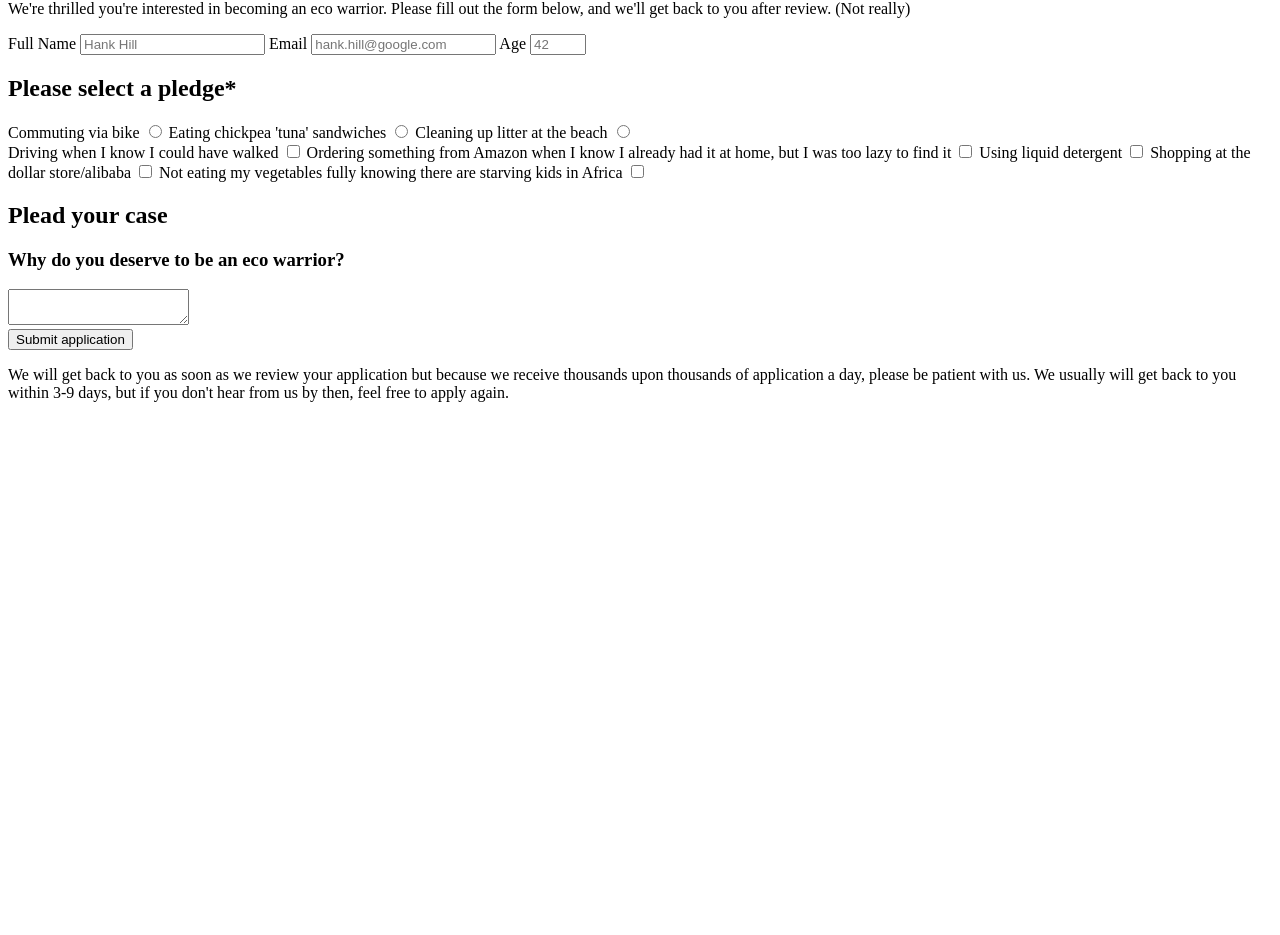
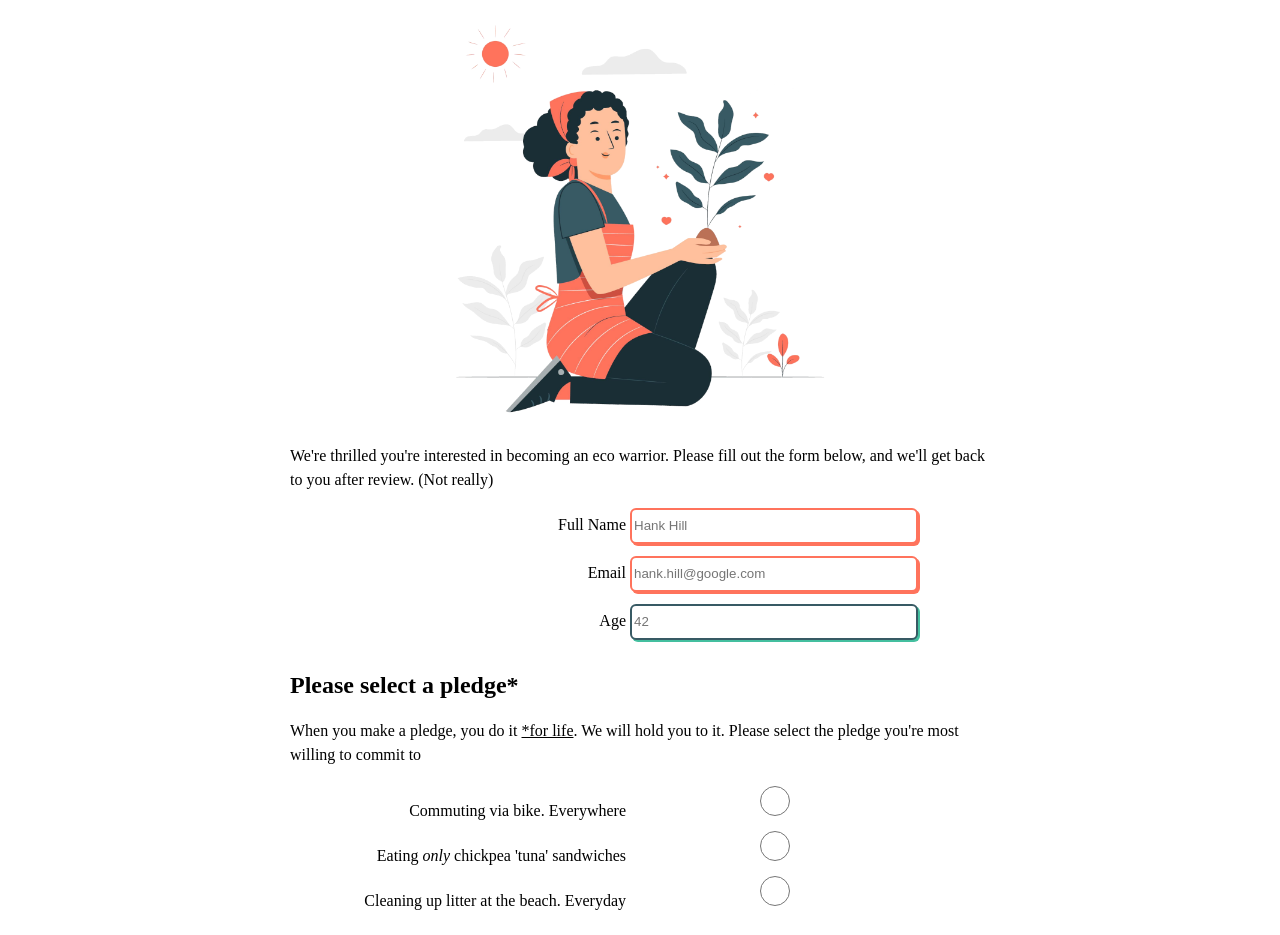
Before and after one commit to elsalvadordali/fcc-survey-form, a plain HTML site: page index.html in a window 1280 px wide. Shown: the part 80-1015 px from the top of the page. Before the commit the page ends 800 px from the top, so only its background shows below. Drawn offline with Linux system fonts and the light colour scheme.

Commit message:
css complete

```diff
--- a/index.html
+++ b/index.html
@@ -4,23 +4,36 @@
     <meta charset="UTF-8" />
     <meta http-equiv="X-UA-Compatible" content="IE=edge" />
     <meta name="viewport" content="width=device-width, initial-scale=1.0" />
-    <title>Document</title>
+    <title>Join Eco Warriors</title>
+    <link href="./style.css" rel="stylesheet" type="text/css" />
   </head>
   <body>
-    <h1 id="h1">Eco warrior registration form</h1>
-    <p id="'description">
+    <div class="container">
+      <h1 id="title">Eco warrior registration form</h1>
+      <div class="img">
+        <img src="./5828479.png" alt="cartoon image of a woman gardening" />
+      </div>
+      <p id="description">
         We're thrilled you're interested in becoming an eco warrior. Please fill
         out the form below, and we'll get back to you after review. (Not really)
       </p>
       <form id="survey-form">
+        <div>
           <label id="name-label" for="name">Full Name</label>
-      <input type="text" name="name" id="name" placeholder="Hank Hill" />
+          <input
+            type="text"
+            name="name"
+            id="name"
+            placeholder="Hank Hill"
+            required
+          />
           <label id="email-label" for="email">Email</label>
           <input
             type="email"
             name="email"
             id="email"
             placeholder="hank.hill@google.com"
+            required
           />
 
           <label id="number-label" for="age">Age</label>
@@ -32,33 +45,101 @@
             min="18"
             max="65"
           />
-
+        </div>
         <div>
           <h2>Please select a pledge*</h2>
-        <label for="biking">Commuting via bike</label>
+          <p>
+            When you make a pledge, you do it <u>*for life</u>. We will hold you
+            to it. Please select the pledge you're most willing to commit to
+          </p>
+          <label for="biking">Commuting via bike. Everywhere</label>
           <input type="radio" id="biking" name="hobby" value="biking" />
-        <label for="sandwich">Eating chickpea 'tuna' sandwiches</label>
+          <label for="sandwich"
+            >Eating <i>only</i> chickpea 'tuna' sandwiches</label
+          >
           <input type="radio" id="sandwich" name="hobby" value="sandwich" />
-        <label for="sandwich">Cleaning up litter at the beach</label>
+          <label for="sandwich"
+            >Cleaning up litter at the beach. Everyday</label
+          >
           <input type="radio" id="beach" name="hobby" value="beach" />
         </div>
         <div>
-        <label for="driving">Driving when I know I could have walked</label>
-        <input type="checkbox" id="driving" name="sin" value="driving" />
-        <label for="amazon"
-          >Ordering something from Amazon when I know I already had it at home,
-          but I was too lazy to find it</label
+          <h2>Sins you're personally guilty of</h2>
+          <p>
+            We value honestly, but if you have too many transgressions, we
+            <i>will</i> hold it against you.
+          </p>
+          <label for="driving" class="sin-label"
+            >Driving when I know I could have walked</label
           >
-        <input type="checkbox" id="amazon" name="sin" value="amazon" />
-        <label for="detergent">Using liquid detergent</label>
-        <input type="checkbox" id="detergent" name="sin" value="detergent" />
-        <label for="cheap">Shopping at the dollar store/alibaba</label>
-        <input type="checkbox" id="cheap" name="sin" value="cheap" />
-        <label for="vegetables"
+          <input
+            type="checkbox"
+            id="driving"
+            name="sin"
+            value="driving"
+            class="sin"
+          />
+          <label for="amazon" class="sin-label"
+            >Ordering something from Amazon when I know I already had it at
+            home, but I was too lazy to find it</label
+          >
+          <input
+            type="checkbox"
+            id="amazon"
+            name="sin"
+            value="amazon"
+            class="sin"
+          />
+          <label for="detergent" class="sin-label"
+            >Using liquid detergent</label
+          >
+          <input
+            type="checkbox"
+            id="detergent"
+            name="sin"
+            value="detergent"
+            class="sin"
+          />
+          <label for="cheap" class="sin-label"
+            >Shopping at the dollar store/alibaba</label
+          >
+          <input
+            type="checkbox"
+            id="cheap"
+            name="sin"
+            value="cheap"
+            class="sin"
+          />
+          <label for="vegetables" class="sin-label"
             >Not eating my vegetables fully knowing there are starving kids in
             Africa</label
           >
-        <input type="checkbox" id="vegetables" name="sin" value="vegetables" />
+          <input
+            type="checkbox"
+            id="vegetables"
+            name="sin"
+            value="vegetables"
+            class="sin"
+          />
+          <label for="school" class="sin-label"
+            >Driving your kid to/from school</label
+          >
+          <input
+            type="checkbox"
+            id="school"
+            name="sin"
+            value="school"
+            class="sin"
+          />
+        </div>
+        <div>
+          <h2>What would you like to participate in?</h2>
+          <select id="dropdown">
+            <option value="””">Vegan potlucks</option>
+            <option value="””">Animal rescue</option>
+            <option value="””">Dumpster diving</option>
+            <option value="””">Planting trees</option>
+          </select>
         </div>
         <div>
           <h2>Plead your case</h2>
@@ -66,14 +147,41 @@
           <textarea></textarea>
         </div>
         <div>
-        <button type="submit">Submit application</button>
+          <dropdown
+        </div>
+        <div>
+          <button type="submit" id="submit">Submit application</button>
           <p>
             We will get back to you as soon as we review your application but
             because we receive thousands upon thousands of application a day,
-          please be patient with us. We usually will get back to you within 3-9
-          days, but if you don't hear from us by then, feel free to apply again.
+            please be patient with us. We usually will get back to you within
+            3-9 days, but if you don't hear from us by then, feel free to apply
+            again.
           </p>
         </div>
       </form>
+      <footer>
+        <a href="https://www.freepik.com/vectors/plant-care"
+          >Image created by freepik</a
+        >
+      </footer>
+    </div>
   </body>
+  <script>
+    document.addEventListener('click', e => {
+      if (e.target.type === 'checkbox') {
+        let arr = 0
+        let list = document.querySelectorAll('.sin')
+        for (let checkbox of list) {
+          if (checkbox.checked) {
+            arr++
+          }
+        }
+        let ratio = arr / 9
+        let str = `rgba(255, 115, 92, ${ratio})`
+        document.body.style.background = str
+      }
+    })
+  </script>
+  <script src="https://cdn.freecodecamp.org/testable-projects-fcc/v1/bundle.js"></script>
 </html>
--- /dev/null
+++ b/style.css
@@ -0,0 +1,102 @@
+:root {
+  --green: #385a64;
+  --red: #ff735c;
+  --navy: #1a2e35;
+  --good: #44bf9f;
+}
+
+body {
+  display: flex;
+  justify-content: center;
+}
+#title {
+  text-align: center;
+}
+.img {
+  width: 100%;
+  display: flex;
+  justify-content: center;
+}
+img {
+  width: 60%;
+}
+.container {
+  max-width: 700px;
+}
+p {
+  line-height: 24px;
+}
+label {
+  display: inline-block;
+  width: 48%;
+  text-align: right;
+}
+input,
+textarea {
+  border: 2px solid var(--green);
+  border-radius: 6px;
+  min-height: 30px;
+  width: 40%;
+  align-self: left;
+  outline: 0;
+  margin-bottom: 12px;
+}
+input[type='checkbox'] {
+  width: 20px;
+  padding-bottom: 12px;
+  border-bottom: 1px solid var(--good);
+  margin-bottom: 24px;
+}
+.sin-label {
+  width: calc(100% - 36px);
+}
+
+input:focus,
+textarea:focus,
+label + input:focus {
+  box-shadow: 2px 2px 0px var(--red);
+}
+input:invalid {
+  border-color: var(--red);
+  box-shadow: 2px 2px 0px var(--red);
+}
+input[type='text']:valid,
+input[type='email']:valid,
+input[type='number']:valid {
+  box-shadow: 2px 2px 0 var(--good);
+}
+
+button {
+  background-color: var(--green);
+  border-radius: 6px;
+  border: 2px sold var(--green);
+  color: white;
+  height: 36px;
+  font-size: 16px;
+  padding: 6px 18px;
+}
+button:hover,
+button:focus {
+  border-color: var(--navy);
+  background-color: var(--navy);
+}
+footer {
+  text-align: center;
+}
+
+select {
+  background: white;
+  border: 2px solid var(--green);
+  min-height: 30px;
+  border-radius: 6px;
+  line-height: 16px;
+  font-size: 16px;
+  padding-top: 4px;
+}
+textarea {
+  width: 100%;
+  height: 300px;
+  font-family: 'Times New Roman', Times, serif;
+  font-size: 18px;
+  line-height: 24px;
+}
```
Also changed, not shown: 5828479.jpg (added), 5828479.png (added), 1 other file. Lines whose indentation alone changed are shown as unchanged.
